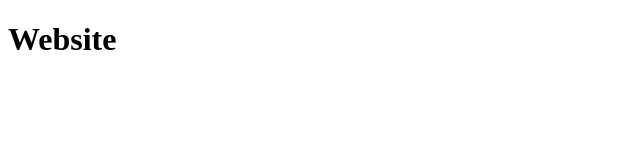
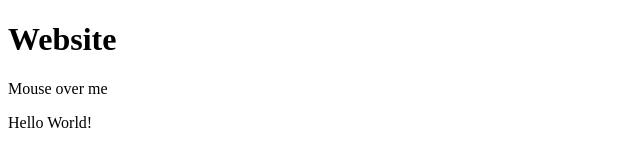
Before and after one commit to Glegolas/LiamMeehan.github.io, a plain HTML site: page index.html in a window 1280 px wide. Shown: the whole page, without its empty margins (0-640 px from the left). Drawn offline with Linux system fonts and the light colour scheme.

Commit message:
Add dropdown test menu

```diff
--- a/index.html
+++ b/index.html
@@ -8,5 +8,13 @@
 
     <body>
         <h1>Website</h1>
+
+        <div class="dropdown">
+          <span>Mouse over me</span>
+          <div class="dropdown-content">
+            <p>Hello World!</p>
+          </div>
+        </div>
+
     </body>
 </html>
```
